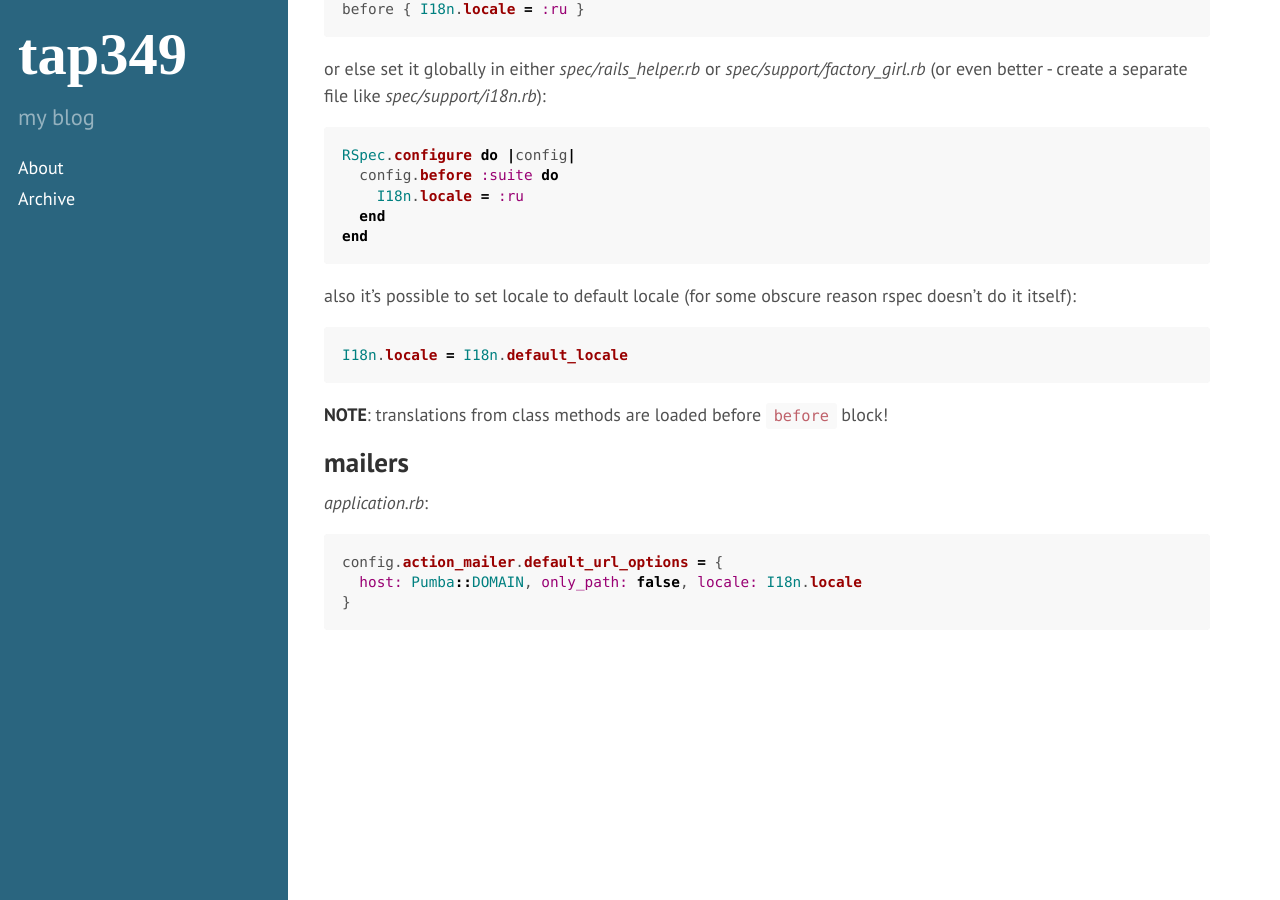
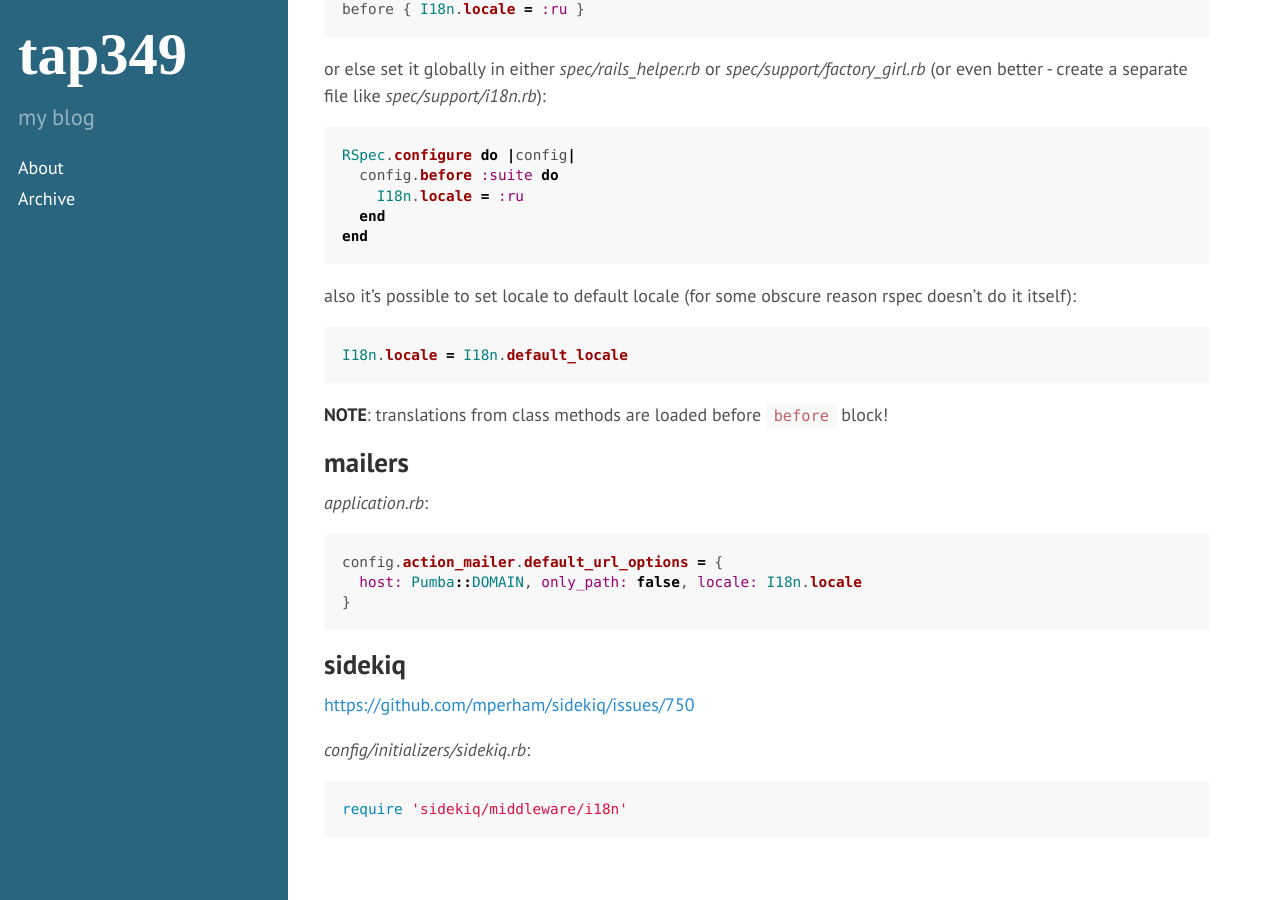
Before and after one commit to tap349/tap349.github.io, a Jekyll site: the page built from _posts/2016-03-29-rails-i18n.md, in a window 1280 px wide and 900 px high, scrolled down 2121 px. Built offline with Jekyll 4.4.1, drawn with Linux system fonts in a browser that asks for light colours.

Commit message:
update 2016-04-02_02:51:36

````diff
--- a/_posts/2016-03-29-rails-i18n.md
+++ b/_posts/2016-03-29-rails-i18n.md
@@ -133,3 +133,13 @@ config.action_mailer.default_url_options = {
   host: Pumba::DOMAIN, only_path: false, locale: I18n.locale
 }
 ```
+
+## sidekiq
+
+<https://github.com/mperham/sidekiq/issues/750>
+
+_config/initializers/sidekiq.rb_:
+
+```ruby
+require 'sidekiq/middleware/i18n'
+```
````
